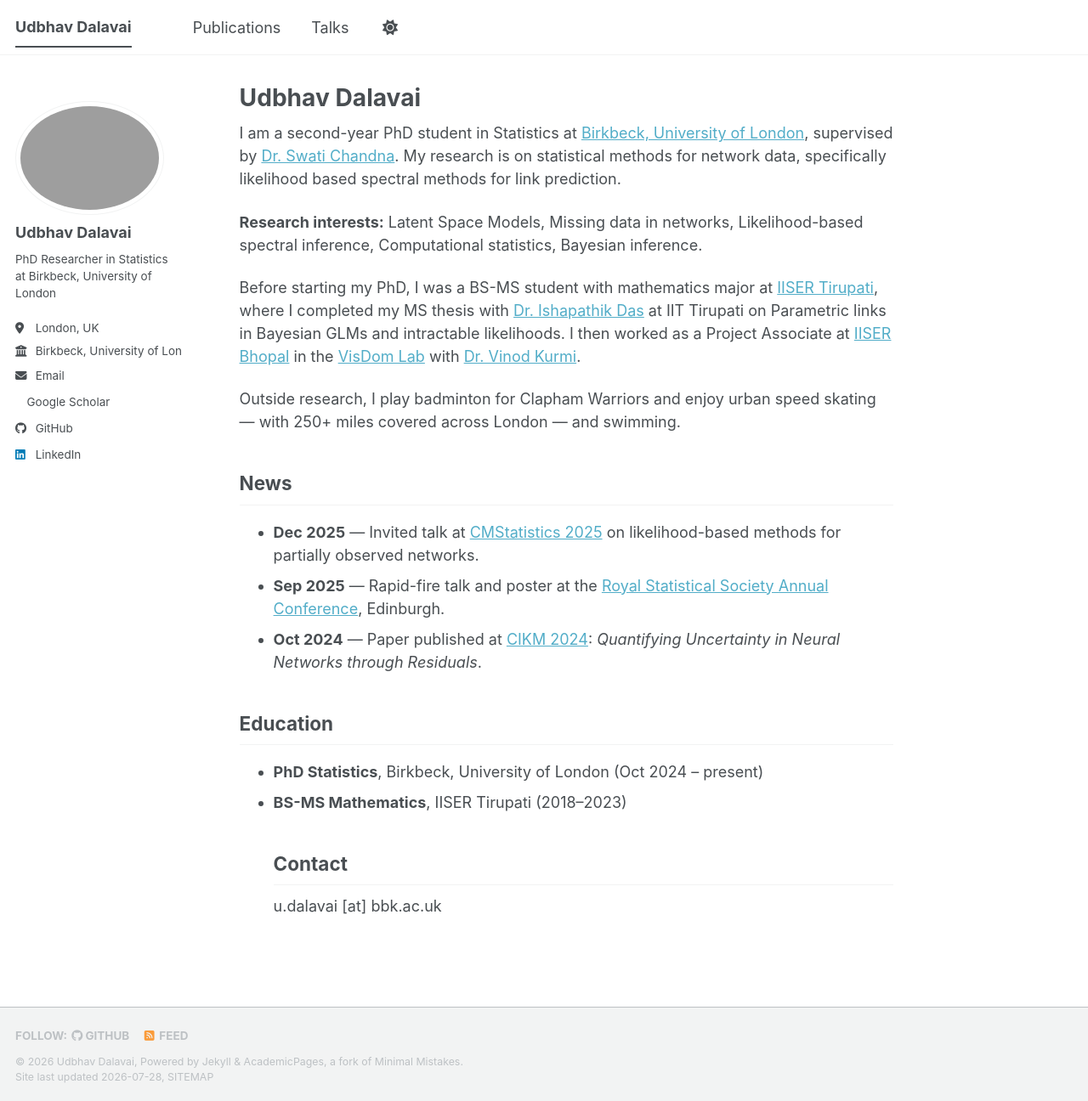
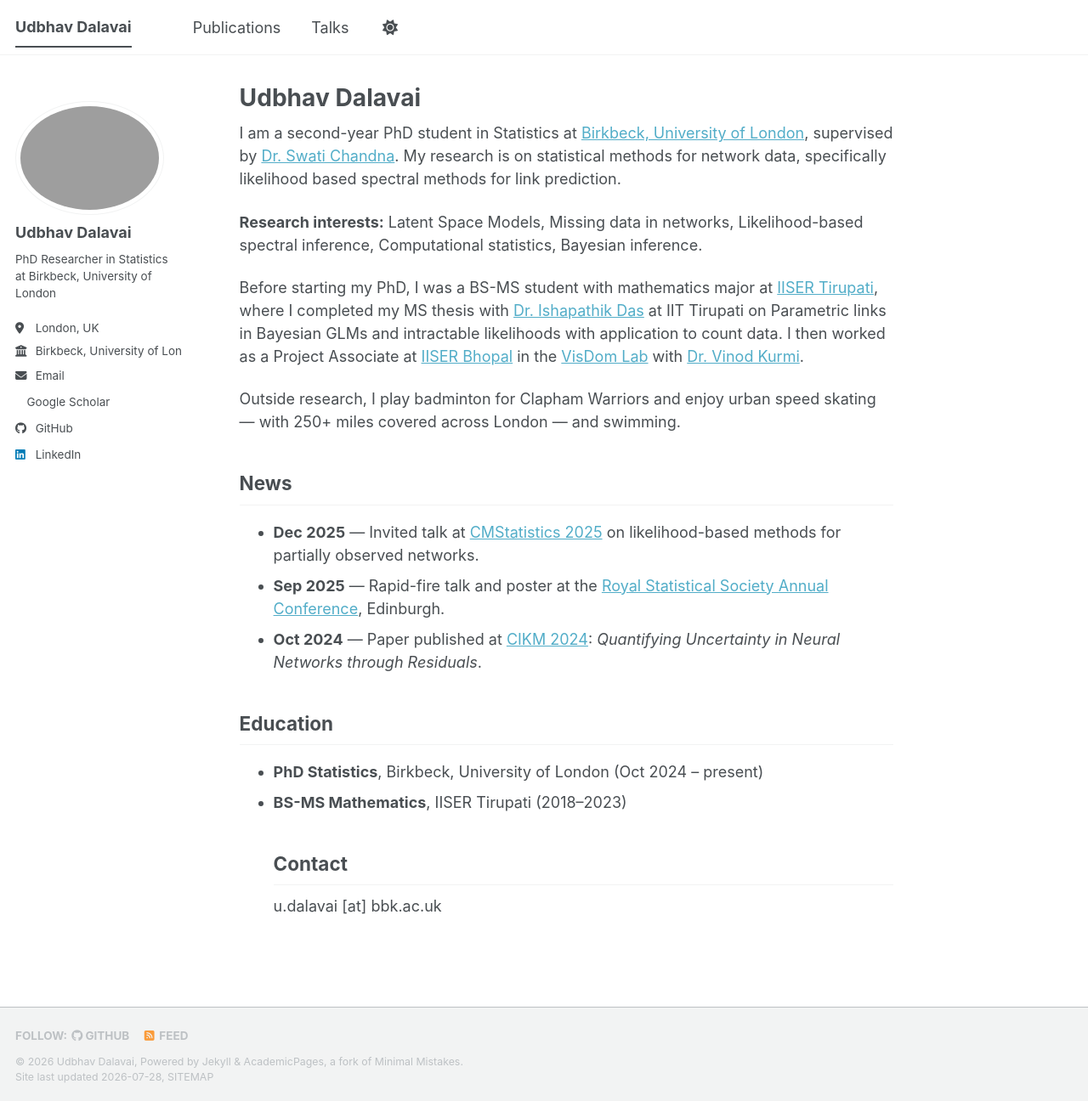
Before and after one commit to Udbhav-Dalavai/Udbhav-Dalavai.github.io, a Jekyll site: the page built from _pages/about.md, in a window 1280 px wide and 1296 px high. Shown: the whole window at 85% size. Built offline with Jekyll 4.4.1, drawn with Linux system fonts in a browser that asks for light colours; a style sheet for code colours, icons or effects is not loaded.

Commit message:
Update about.md with additional research details
Added details about the application of research in count data.

```diff
--- a/_pages/about.md
+++ b/_pages/about.md
@@ -11,7 +11,7 @@
 
 **Research interests:** Latent Space Models, Missing data in networks, Likelihood-based spectral inference, Computational statistics, Bayesian inference.
 
-Before starting my PhD, I was a BS-MS student with mathematics major at [IISER Tirupati](https://www.iisertirupati.ac.in/), where I completed my MS thesis with [Dr. Ishapathik Das](https://sites.google.com/iittp.ac.in/ishapathik/home) at IIT Tirupati on Parametric links in Bayesian GLMs and intractable likelihoods. I then worked as a Project Associate at [IISER Bhopal](https://www.iiserb.ac.in/) in the [VisDom Lab](https://visdomlab.github.io/) with [Dr. Vinod Kurmi](https://vinodkkurmi.github.io/).
+Before starting my PhD, I was a BS-MS student with mathematics major at [IISER Tirupati](https://www.iisertirupati.ac.in/), where I completed my MS thesis with [Dr. Ishapathik Das](https://sites.google.com/iittp.ac.in/ishapathik/home) at IIT Tirupati on Parametric links in Bayesian GLMs and intractable likelihoods with application to count data. I then worked as a Project Associate at [IISER Bhopal](https://www.iiserb.ac.in/) in the [VisDom Lab](https://visdomlab.github.io/) with [Dr. Vinod Kurmi](https://vinodkkurmi.github.io/).
 
 Outside research, I play badminton for Clapham Warriors and enjoy urban speed skating — with 250+ miles covered across London — and swimming.
 
```
